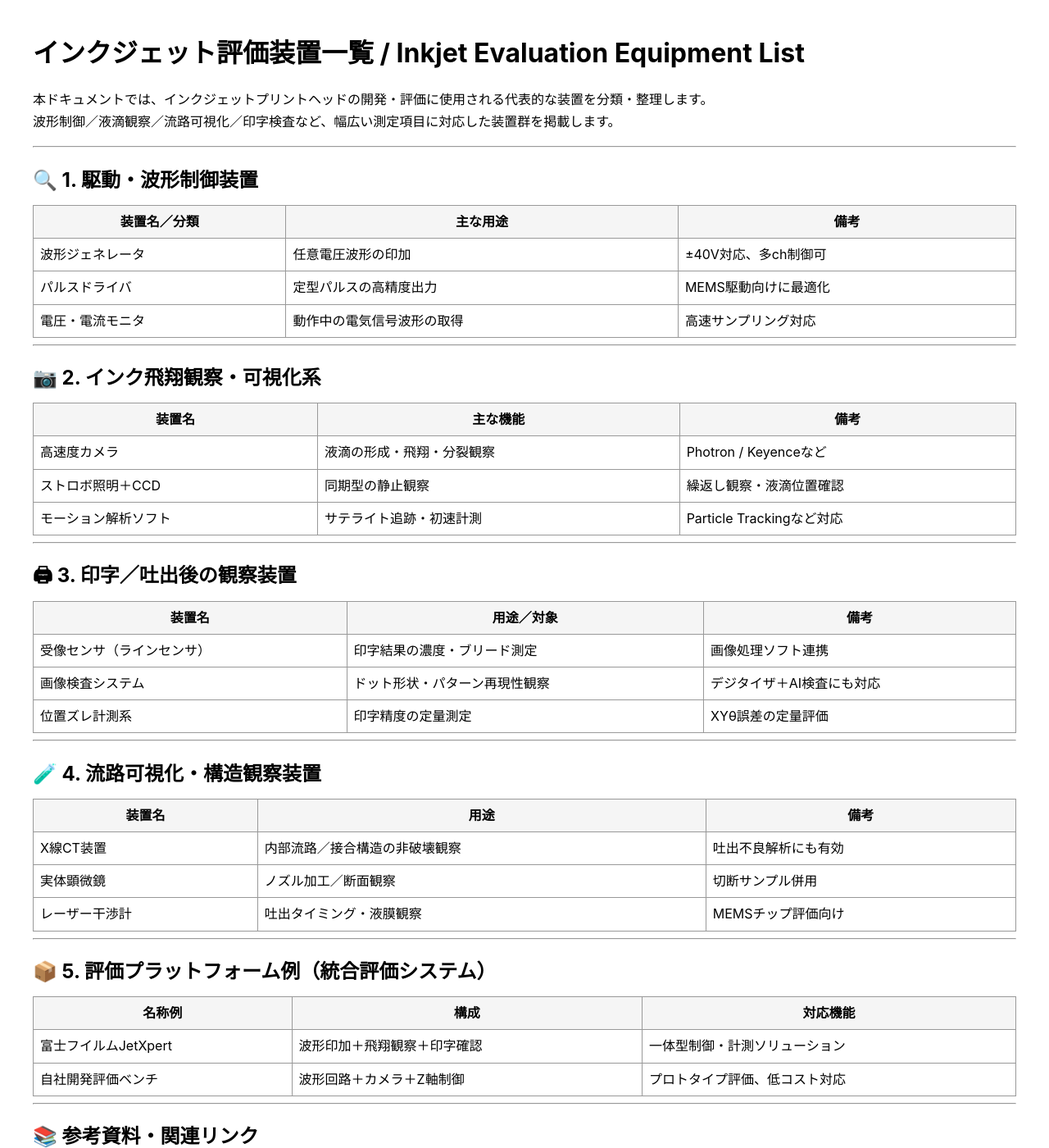
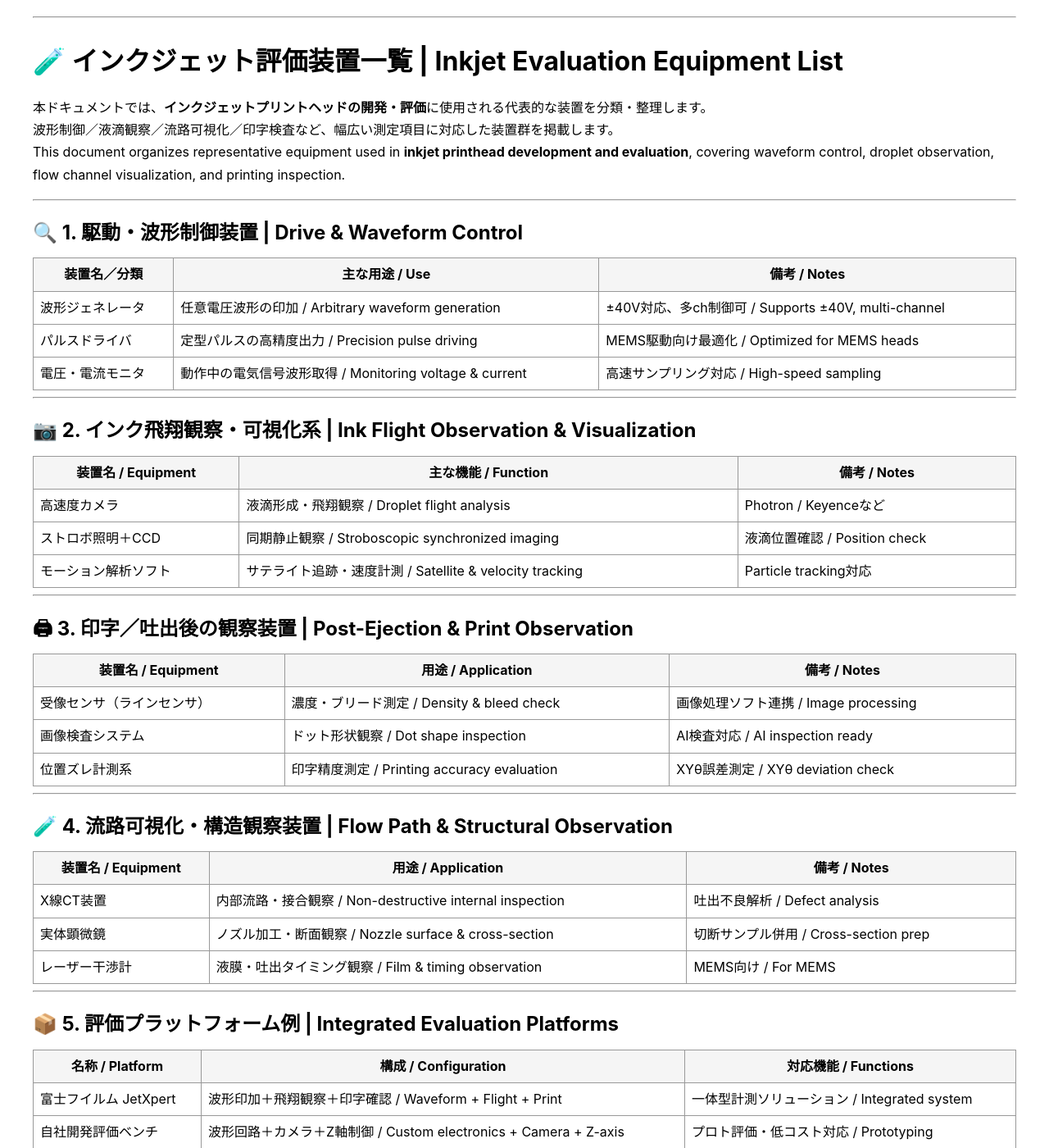
Before and after one commit to Samizo-AITL/Inkjet, a Jekyll site: the page built from evaluation_tools/equipment_list.md, in a window 1280 px wide and 1400 px high. Shown: the whole window at 82% size. Built offline with Jekyll 4.4.1, drawn with Linux system fonts in a browser that asks for light colours; our own code applies the rules of GitHub Pages for plain Markdown files; some of the changed text lies outside the part shown.

Commit message:
Update equipment_list.md

```diff
--- a/evaluation_tools/equipment_list.md
+++ b/evaluation_tools/equipment_list.md
@@ -1,61 +1,69 @@
-# インクジェット評価装置一覧 / Inkjet Evaluation Equipment List
-
-本ドキュメントでは、インクジェットプリントヘッドの開発・評価に使用される代表的な装置を分類・整理します。
-波形制御／液滴観察／流路可視化／印字検査など、幅広い測定項目に対応した装置群を掲載します。
+---
+layout: default
+title: インクジェット評価装置一覧 | Inkjet Evaluation Equipment List
+---
 
 ---
 
-## 🔍 1. 駆動・波形制御装置
+# 🧪 **インクジェット評価装置一覧** | **Inkjet Evaluation Equipment List**
 
-| 装置名／分類         | 主な用途                         | 備考                        |
-|----------------------|----------------------------------|-----------------------------|
-| 波形ジェネレータ      | 任意電圧波形の印加               | ±40V対応、多ch制御可       |
-| パルスドライバ        | 定型パルスの高精度出力           | MEMS駆動向けに最適化        |
-| 電圧・電流モニタ      | 動作中の電気信号波形の取得       | 高速サンプリング対応        |
+本ドキュメントでは、**インクジェットプリントヘッドの開発・評価**に使用される代表的な装置を分類・整理します。
+波形制御／液滴観察／流路可視化／印字検査など、幅広い測定項目に対応した装置群を掲載します。
+This document organizes representative equipment used in **inkjet printhead development and evaluation**, covering waveform control, droplet observation, flow channel visualization, and printing inspection.
 
 ---
 
-## 📷 2. インク飛翔観察・可視化系
+## 🔍 **1. 駆動・波形制御装置** | **Drive & Waveform Control**
 
-| 装置名               | 主な機能                         | 備考                           |
-|----------------------|----------------------------------|--------------------------------|
-| 高速度カメラ         | 液滴の形成・飛翔・分裂観察       | Photron / Keyenceなど         |
-| ストロボ照明＋CCD     | 同期型の静止観察                 | 繰返し観察・液滴位置確認       |
-| モーション解析ソフト | サテライト追跡・初速計測        | Particle Trackingなど対応     |
+| **装置名／分類** | **主な用途 / Use**              | **備考 / Notes**            |
+|------------------|---------------------------------|-----------------------------|
+| 波形ジェネレータ | 任意電圧波形の印加 / Arbitrary waveform generation | ±40V対応、多ch制御可 / Supports ±40V, multi-channel |
+| パルスドライバ   | 定型パルスの高精度出力 / Precision pulse driving | MEMS駆動向け最適化 / Optimized for MEMS heads |
+| 電圧・電流モニタ | 動作中の電気信号波形取得 / Monitoring voltage & current | 高速サンプリング対応 / High-speed sampling |
 
 ---
 
-## 🖨 3. 印字／吐出後の観察装置
+## 📷 **2. インク飛翔観察・可視化系** | **Ink Flight Observation & Visualization**
 
-| 装置名                | 用途／対象                       | 備考                             |
-|-----------------------|----------------------------------|----------------------------------|
-| 受像センサ（ラインセンサ） | 印字結果の濃度・ブリード測定       | 画像処理ソフト連携                |
-| 画像検査システム        | ドット形状・パターン再現性観察     | デジタイザ＋AI検査にも対応        |
-| 位置ズレ計測系          | 印字精度の定量測定               | XYθ誤差の定量評価                |
+| **装置名 / Equipment** | **主な機能 / Function**        | **備考 / Notes**             |
+|-------------------------|--------------------------------|-------------------------------|
+| 高速度カメラ            | 液滴形成・飛翔観察 / Droplet flight analysis | Photron / Keyenceなど |
+| ストロボ照明＋CCD       | 同期静止観察 / Stroboscopic synchronized imaging | 液滴位置確認 / Position check |
+| モーション解析ソフト    | サテライト追跡・速度計測 / Satellite & velocity tracking | Particle tracking対応 |
 
 ---
 
-## 🧪 4. 流路可視化・構造観察装置
+## 🖨 **3. 印字／吐出後の観察装置** | **Post-Ejection & Print Observation**
 
-| 装置名            | 用途                             | 備考                     |
-|-------------------|----------------------------------|--------------------------|
-| X線CT装置         | 内部流路／接合構造の非破壊観察   | 吐出不良解析にも有効     |
-| 実体顕微鏡         | ノズル加工／断面観察             | 切断サンプル併用         |
-| レーザー干渉計     | 吐出タイミング・液膜観察         | MEMSチップ評価向け       |
+| **装置名 / Equipment**   | **用途 / Application**            | **備考 / Notes**                  |
+|---------------------------|-----------------------------------|-----------------------------------|
+| 受像センサ（ラインセンサ）| 濃度・ブリード測定 / Density & bleed check | 画像処理ソフト連携 / Image processing |
+| 画像検査システム           | ドット形状観察 / Dot shape inspection     | AI検査対応 / AI inspection ready   |
+| 位置ズレ計測系             | 印字精度測定 / Printing accuracy evaluation | XYθ誤差測定 / XYθ deviation check |
 
 ---
 
-## 📦 5. 評価プラットフォーム例（統合評価システム）
+## 🧪 **4. 流路可視化・構造観察装置** | **Flow Path & Structural Observation**
 
-| 名称例             | 構成                             | 対応機能                         |
-|--------------------|----------------------------------|----------------------------------|
-| 富士フイルムJetXpert | 波形印加＋飛翔観察＋印字確認     | 一体型制御・計測ソリューション   |
-| 自社開発評価ベンチ  | 波形回路＋カメラ＋Z軸制御       | プロトタイプ評価、低コスト対応   |
+| **装置名 / Equipment** | **用途 / Application**             | **備考 / Notes**           |
+|-------------------------|------------------------------------|-----------------------------|
+| X線CT装置              | 内部流路・接合観察 / Non-destructive internal inspection | 吐出不良解析 / Defect analysis |
+| 実体顕微鏡              | ノズル加工・断面観察 / Nozzle surface & cross-section | 切断サンプル併用 / Cross-section prep |
+| レーザー干渉計          | 液膜・吐出タイミング観察 / Film & timing observation | MEMS向け / For MEMS |
 
 ---
 
-## 📚 参考資料・関連リンク
+## 📦 **5. 評価プラットフォーム例** | **Integrated Evaluation Platforms**
 
-- [`waveform_control.md`](./waveform_control.md)：波形制御と応答関係
-- [`ink_flight_analysis.md`](./ink_flight_analysis.md)：液滴飛翔の評価指標
-- 各装置メーカー資料：Photron, Keyence, Hamamatsu, Fujifilm 等
+| **名称 / Platform**     | **構成 / Configuration**         | **対応機能 / Functions**           |
+|--------------------------|----------------------------------|------------------------------------|
+| 富士フイルム JetXpert   | 波形印加＋飛翔観察＋印字確認 / Waveform + Flight + Print | 一体型計測ソリューション / Integrated system |
+| 自社開発評価ベンチ       | 波形回路＋カメラ＋Z軸制御 / Custom electronics + Camera + Z-axis | プロト評価・低コスト対応 / Prototyping |
+
+---
+
+## 📚 **参考資料・関連リンク** | **References & Related Links**
+
+- 🔗 [`waveform_control.md`](./waveform_control.md) — 駆動波形の設計・評価 / Drive waveform design & evaluation
+- 🔗 [`ink_flight_analysis.md`](./ink_flight_analysis.md) — 液滴飛翔の評価技術 / Droplet flight analysis
+- 各社装置メーカー資料：Photron, Keyence, Hamamatsu, Fujifilm 等 / Official equipment catalogs
```
